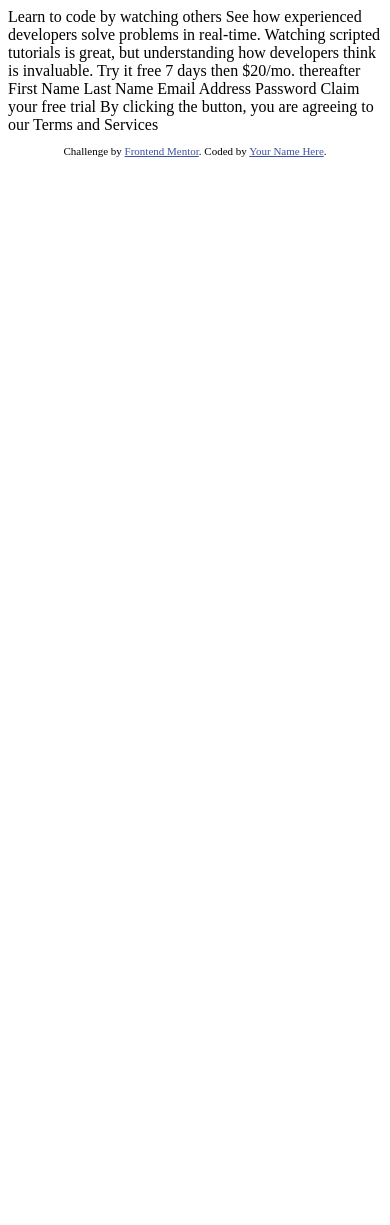
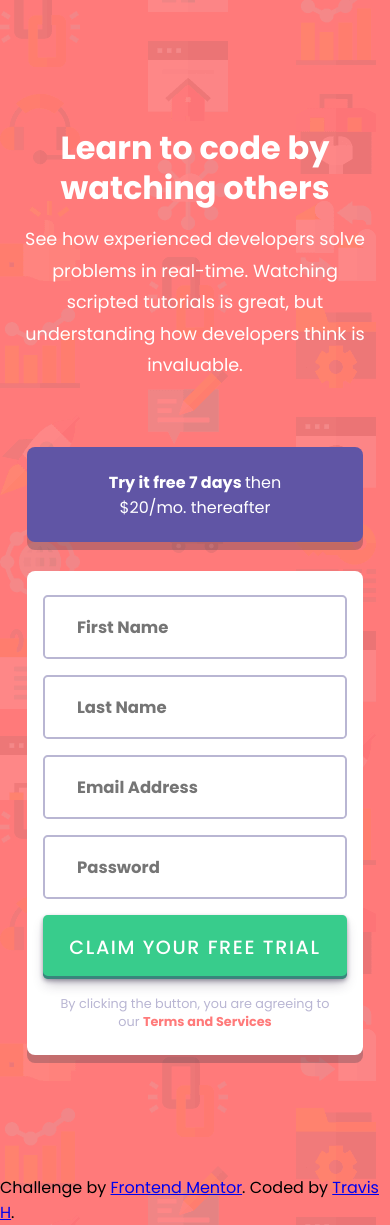
Before and after one commit to TravisH-bot/intro-component-with-signup-form-master, a plain HTML site: page index.html in a window 390 px wide. Before the commit the page ends 844 px from the top, so only its background shows below. Drawn offline with Linux system fonts and the light colour scheme.

Commit message:
initial styling complete for desktop and mobile

```diff
--- a/index.html
+++ b/index.html
@@ -1,42 +1,64 @@
 <!DOCTYPE html>
 <html lang="en">
+
 <head>
   <meta charset="UTF-8">
-  <meta name="viewport" content="width=device-width, initial-scale=1.0"> <!-- displays site properly based on user's device -->
+  <meta name="viewport" content="width=device-width, initial-scale=1.0">
+  <link rel="stylesheet" href="styles.css">
 
   <link rel="icon" type="image/png" sizes="32x32" href="./images/favicon-32x32.png">
 
   <title>Frontend Mentor | Intro component with sign up form</title>
 
-  <!-- Feel free to remove these styles or customise in your own stylesheet 👍 -->
-  <style>
-    .attribution { font-size: 11px; text-align: center; }
-    .attribution a { color: hsl(228, 45%, 44%); }
-  </style>
 </head>
+
 <body>
 
-  Learn to code by watching others
+  <section class="main-container">
 
-  See how experienced developers solve problems in real-time. Watching scripted tutorials is great,
-  but understanding how developers think is invaluable.
+    <div class="info-card">
+      <h1>
+        Learn to code by watching others
+      </h1>
 
-  Try it free 7 days then $20/mo. thereafter
+      <p>
+        See how experienced developers solve problems in real-time. Watching scripted tutorials is great,
+        but understanding how developers think is invaluable.
+      </p>
 
-  First Name
-  Last Name
-  Email Address
-  Password
+    </div>
 
-  Claim your free trial
+    <div class="form-card">
+      <div class="try">
+        <p><span>Try it free 7 days </span> then $20/mo. thereafter</p>
+      </div>
 
-  By clicking the button, you are agreeing to our Terms and Services
+      <div class="signup-form">
+        <input id="fName" type="text" placeholder="First Name" required>
+        <input id="lName" type="text" placeholder="Last Name" required>
+        <input id="email" type="email" placeholder="Email Address" required>
+        <input id="password" type="password" placeholder="Password" required>
+
+        <button class="subBtn" type="submit">Claim your free trial</button>
+
+        <p>
+          By clicking the button, you are agreeing to our <a href="#">Terms and Services</a>
+        </p>
+
+      </div>
+
+    </div>
+
+  </section>
 
   <footer>
     <p class="attribution">
       Challenge by <a href="https://www.frontendmentor.io?ref=challenge" target="_blank">Frontend Mentor</a>.
-      Coded by <a href="#">Your Name Here</a>.
+      Coded by <a href="https://www.frontendmentor.io/profile/TravisH-bot">Travis H</a>.
     </p>
   </footer>
+
+  <script src="./index.js"></script>
 </body>
+
 </html>
--- /dev/null
+++ b/styles.css
@@ -0,0 +1,251 @@
+@import url("https://fonts.googleapis.com/css2?family=Poppins:wght@400;500;600;700&display=swap");
+
+* {
+  box-sizing: border-box;
+  margin: 0;
+  padding: 0;
+  font-family: var(--font);
+}
+
+:root {
+  /* Font */
+  --font: "Poppins", sans-serif;
+
+  /* Primary Colors */
+  --red: hsl(0, 100%, 74%);
+  --green: hsl(154, 59%, 51%);
+  --dark-green: hsl(154, 58%, 38%);
+  --green-opaque: hsla(154, 59%, 51%, 0.5);
+
+  /* Accent Color */
+  --blue: hsl(248, 32%, 49%);
+
+  /* Neutral Colors */
+  --dark-blue: hsl(249, 10%, 26%);
+  --dark-blue-opaque: hsla(249, 10%, 26%, 0.3);
+  --grayish-blue: hsl(246, 25%, 77%);
+  --white: hsl(0, 0%, 100%);
+}
+
+body {
+  height: 100svh;
+  background-color: var(--red);
+  background-image: url("./images/bg-intro-desktop.png");
+  display: flex;
+  align-items: center;
+  justify-content: center;
+  flex-direction: column;
+}
+
+/* =========================== Main Container =========================== */
+
+.main-container {
+  width: 90rem;
+  height: 42rem;
+  display: flex;
+}
+
+/* =========================== Info Card =========================== */
+
+.info-card {
+  /* background-color: lightseagreen; */
+  width: 45rem;
+  height: 42rem;
+  display: flex;
+  flex-direction: column;
+  justify-content: center;
+  padding-right: 8rem;
+}
+
+.info-card h1 {
+  color: var(--white);
+  font-size: 3.5rem;
+  line-height: 4.5rem;
+  margin-bottom: 1rem;
+}
+
+.info-card p {
+  color: var(--white);
+  font-size: 1rem;
+  line-height: 1.8;
+  margin-top: 1rem;
+}
+
+/* =========================== Form Card =========================== */
+
+.form-card {
+  width: 45rem;
+  height: 42rem;
+  display: flex;
+  flex-direction: column;
+}
+
+.try {
+  display: flex;
+  align-items: center;
+  justify-content: center;
+  height: 4rem;
+  width: 45rem;
+  background-color: var(--blue);
+  color: var(--white);
+  border-radius: 0.5rem;
+  margin-bottom: 1.8rem;
+  box-shadow: 0 0.5rem 0 var(--dark-blue-opaque);
+}
+
+.try span {
+  font-weight: 700;
+}
+
+.signup-form {
+  background-color: var(--white);
+  height: 36.2rem;
+  padding: 3rem;
+  border-radius: 0.5rem;
+  box-shadow: 0 0.5rem 0 var(--dark-blue-opaque);
+}
+
+.signup-form input {
+  height: 4rem;
+  width: 39rem;
+  margin-bottom: 1.8rem;
+  border-radius: 0.3rem;
+  border: 0.13rem solid var(--grayish-blue);
+  padding-left: 2rem;
+  color: var(--dark-blue);
+  font-weight: 700;
+  font-size: 1.03rem;
+  outline: none;
+}
+
+input:focus {
+  outline-color: none;
+  border-color: var(--dark-blue);
+}
+
+.subBtn {
+  background-color: var(--green);
+  color: var(--white);
+  height: 4rem;
+  width: 39rem;
+  border: none;
+  border-radius: 0.3rem;
+  text-transform: uppercase;
+  font-size: 1.2rem;
+  font-weight: 500;
+  letter-spacing: 0.1rem;
+  margin-bottom: 1rem;
+  box-shadow: rgba(45, 35, 66, 0.4) 0 2px 4px,
+    rgba(45, 35, 66, 0.3) 0 7px 13px -3px, rgba(58, 65, 111, 0.5) 0 -3px 0 inset;
+  cursor: pointer;
+  list-style: none;
+  overflow: hidden;
+  position: relative;
+  transition: box-shadow 0.15s, transform 0.15s;
+  user-select: none;
+  -webkit-user-select: none;
+  touch-action: manipulation;
+  white-space: nowrap;
+  will-change: box-shadow, transform;
+}
+
+.subBtn:focus {
+  box-shadow: var(--dark-green) 0 0 0 1.5px inset,
+    rgba(45, 35, 66, 0.4) 0 2px 4px, rgba(45, 35, 66, 0.3) 0 7px 13px -3px,
+    var(--dark-green) 0 -3px 0 inset;
+}
+
+.subBtn:hover {
+  box-shadow: rgba(45, 35, 66, 0.4) 0 4px 8px,
+    rgba(45, 35, 66, 0.3) 0 7px 13px -3px, var(--dark-green) 0 -3px 0 inset;
+  transform: translateY(-2px);
+}
+
+.subBtn:active {
+  box-shadow: var(--dark-green) 0 3px 7px inset;
+  transform: translateY(2px);
+}
+
+.signup-form p {
+  text-align: center;
+  font-size: 0.8rem;
+  color: var(--grayish-blue);
+}
+
+.signup-form a {
+  font-size: 0.8rem;
+  text-decoration: none;
+  color: var(--red);
+  font-weight: 700;
+}
+
+/* =========================== Media Queries =========================== */
+
+@media screen and (max-width: 400px) {
+  body {
+    height: 60rem;
+  }
+
+  .main-container {
+    flex-direction: column;
+    justify-content: center;
+    width: 23.438rem;
+    min-height: 90rem;
+  }
+
+  /* =========================== Info Card =========================== */
+
+  .info-card {
+    margin-top: 15rem;
+    width: 23.438rem;
+    height: 22rem;
+    padding-right: 0;
+  }
+
+  .info-card h1 {
+    text-align: center;
+    font-size: 2rem;
+    line-height: 2.5rem;
+    padding: 0 1rem 0 1rem;
+    margin-bottom: 0;
+  }
+
+  .info-card p {
+    text-align: center;
+    font-size: 1.1rem;
+    padding: 1rem 1rem 2rem 1rem;
+    margin-top: 0;
+  }
+
+  /* =========================== Form Card =========================== */
+
+  .form-card {
+    width: 23.438rem;
+    height: 38rem;
+    align-items: center;
+  }
+
+  .try {
+    text-align: center;
+    width: 21rem;
+    height: 7rem;
+    padding: 1rem 3rem;
+  }
+
+  .signup-form {
+    padding: 1.5rem;
+    display: flex;
+    flex-direction: column;
+    align-items: center;
+    width: 21rem;
+  }
+
+  .signup-form input {
+    width: 19rem;
+    margin-bottom: 1rem;
+  }
+
+  .subBtn {
+    width: 19rem;
+  }
+}
```
Also changed, not shown: index.js (added), 1 other file.
